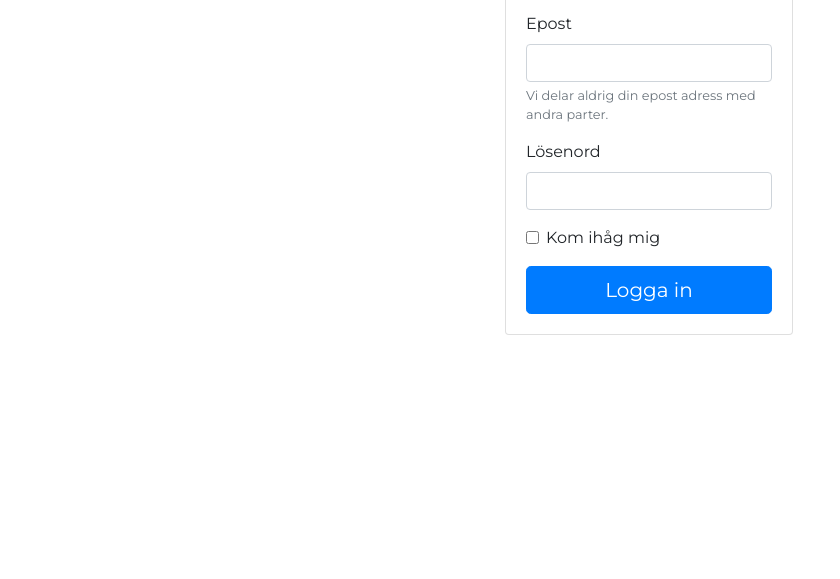
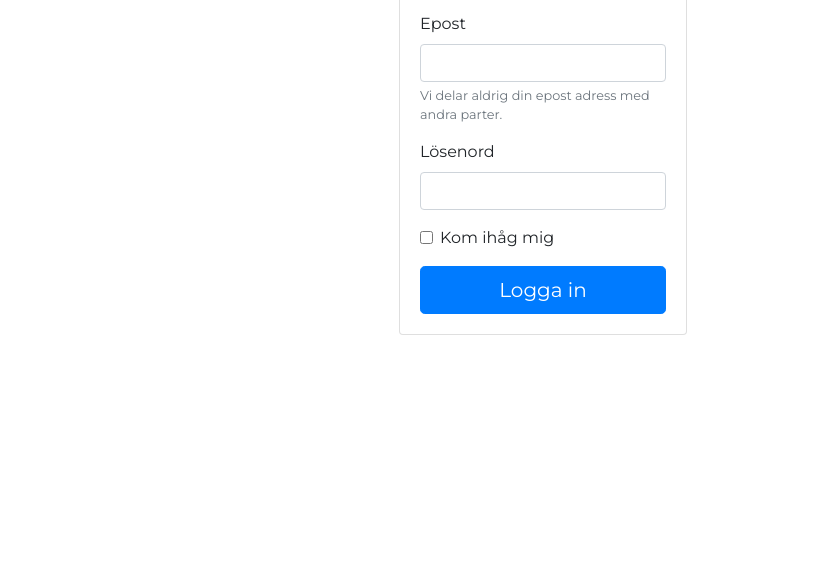
Before and after one commit to RobIsr/DiningClubDemo, a plain HTML site: page index.html in a window 1280 px wide. Shown: the part 221-800 px from the top of the page, without its empty margins (0-840 px from the left). Drawn offline with nearby package versions, Linux system fonts and the light colour scheme.

Commit message:
Update styles.css

```diff
--- a/css/styles.css
+++ b/css/styles.css
@@ -16,7 +16,8 @@ label {
 
 .login-container {
   margin-top: 20px;
-  width: 300px;
+  width: 40%;
+  min-width: 300px;
 }
 
 .login-logo {
```
